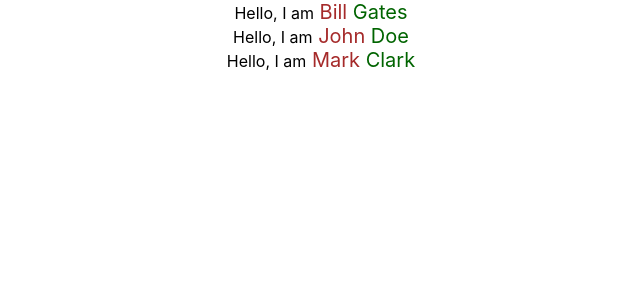
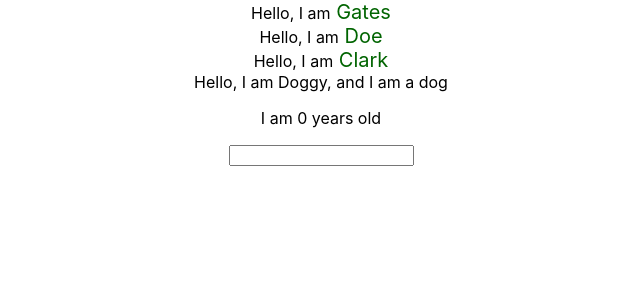
Before and after one commit to MASISKAR/react-demo-01, a React (Create React App) app: page / in a window 1280 px wide. Shown: the top 300 px of the page, without its empty margins (319-959 px from the left). Built offline with nearby package versions, Linux system fonts and the light colour scheme.

Commit message:
lesson 4

```diff
--- a/src/App.js
+++ b/src/App.js
@@ -1,13 +1,16 @@
 import React from 'react';
-import logo from './logo.svg';
+// import logo from './logo.svg';
 import './App.css';
-import Person from './components/Person';
+// import Person from './components/Person';
 // import greet, {idGen as idGenerator, Hello, getThis} from './tools';
 // import * as newObj from './tools';
 import User from './components/User';
-
+import Animal from './components/Animal';
 // newObj.getThis();
 // getThis();
+
+
+
 
 function App() {
   // const {Hello} = newObj;
@@ -22,6 +25,7 @@
       <User name='Bill' surname = {surname}/>
       <User name='John' surname = 'Doe'/>
       <User name='Mark' surname = 'Clark'/>
+      <Animal type='dog' age={0}/>
     </div>
   );
 }
--- /dev/null
+++ b/src/components/Animal.js
@@ -0,0 +1,44 @@
+// import React, {Component} from 'react';
+import React from 'react';
+
+// console.log(React);
+
+class Animal extends React.Component{
+constructor(props){
+    super(props);
+
+    this.state = {
+        age: props.age,
+        inputText: ''
+    };
+}
+
+handleClick=( num)=>{
+    console.log('num', num)
+    this.setState({age: this.state.age+1});
+};
+
+handleInputChange = (event)=>{
+    this.setState({inputText: event.target.value});
+};
+
+render(){
+
+    return (
+        <div
+        // onClick = {this.handleClick.bind(this)}
+        // onClick = {this.handleClick}
+        onClick = {(event)=>this.handleClick(event, 2)}
+        >Hello, I am Doggy, and I am a {this.props.type}
+        <p>I am {this.state.age} years old</p>
+        <input type="text"
+        onChange={this.handleInputChange}
+        />
+        <p>{this.state.inputText}</p>
+        </div>
+    );
+}
+
+}
+
+export default Animal;
--- a/src/components/Name.js
+++ b/src/components/Name.js
@@ -1,6 +1,6 @@
 import React from 'react';
 
-const Name=(props)=> <span className='user-name'> {props.name}</span>;
+const Name=(props)=> <span className='user-name'> {props.secondname}</span>;
 
 
 export default Name;
--- a/src/components/User.js
+++ b/src/components/User.js
@@ -6,7 +6,7 @@
     return (
         <div>
         Hello, I am
-        <Name name={props.name} />
+        <Name name={props['name']} />
          <span className='user-surname'> {props.surname}</span>
         </div>
     );
```
